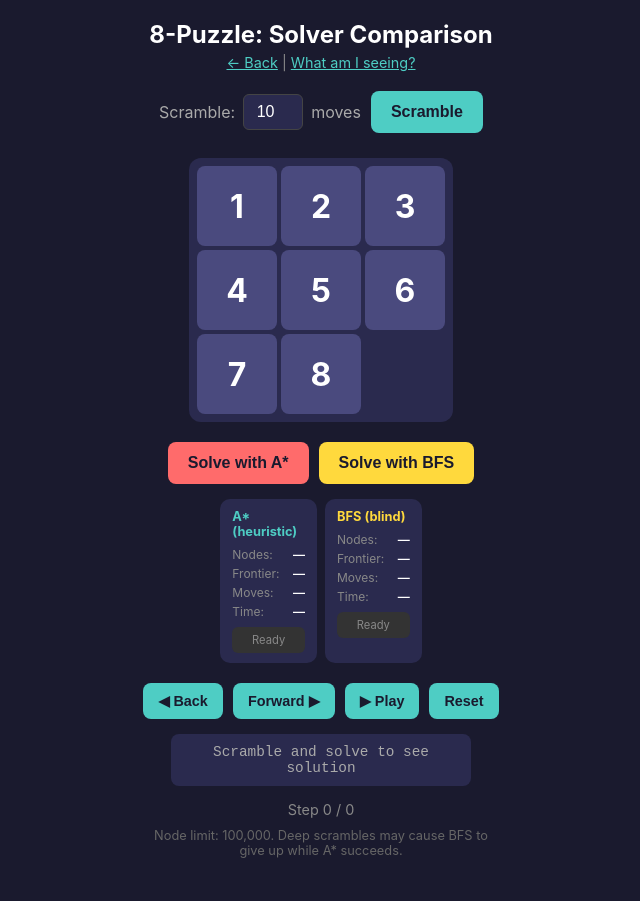
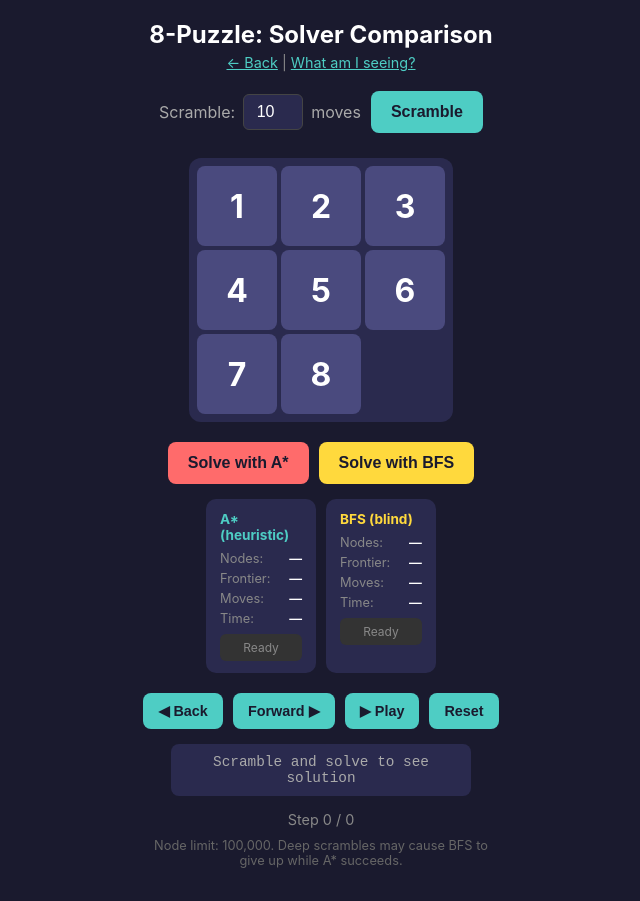
Before and after one commit to thomas-allen-ai/csc125-demos, a plain HTML site: page 8puzzle-solver.html in a window 1280 px wide. Shown: the whole page, without its empty margins (319-959 px from the left). Drawn offline with Linux system fonts and the light colour scheme.

Commit message:
changed solver css

```diff
--- a/8puzzle-solver.html
+++ b/8puzzle-solver.html
@@ -127,20 +127,20 @@
         /* Results section */
         .results {
             display: flex;
-            gap: 8px;
+            gap: 10px;
             margin-bottom: 20px;
             justify-content: center;
         }
         .result-card {
             background: #2a2a4e;
             border-radius: 10px;
-            padding: 10px 12px;
-            width: 46%;
-            max-width: 170px;
+            padding: 12px 14px;
+            width: 48%;
+            max-width: 175px;
         }
         .result-card h3 {
             margin: 0 0 8px 0;
-            font-size: 0.8rem;
+            font-size: 0.85rem;
             color: #4ecdc4;
         }
         .result-card.bfs h3 {
@@ -149,8 +149,8 @@
         .result-card .metric {
             display: flex;
             justify-content: space-between;
-            margin: 4px 0;
-            font-size: 0.75rem;
+            margin: 5px 0;
+            font-size: 0.8rem;
         }
         .result-card .metric .label {
             color: #888;
@@ -166,7 +166,7 @@
             margin-top: 8px;
             padding: 6px;
             border-radius: 6px;
-            font-size: 0.7rem;
+            font-size: 0.75rem;
             text-align: center;
         }
         .result-card .status.ready {
```
